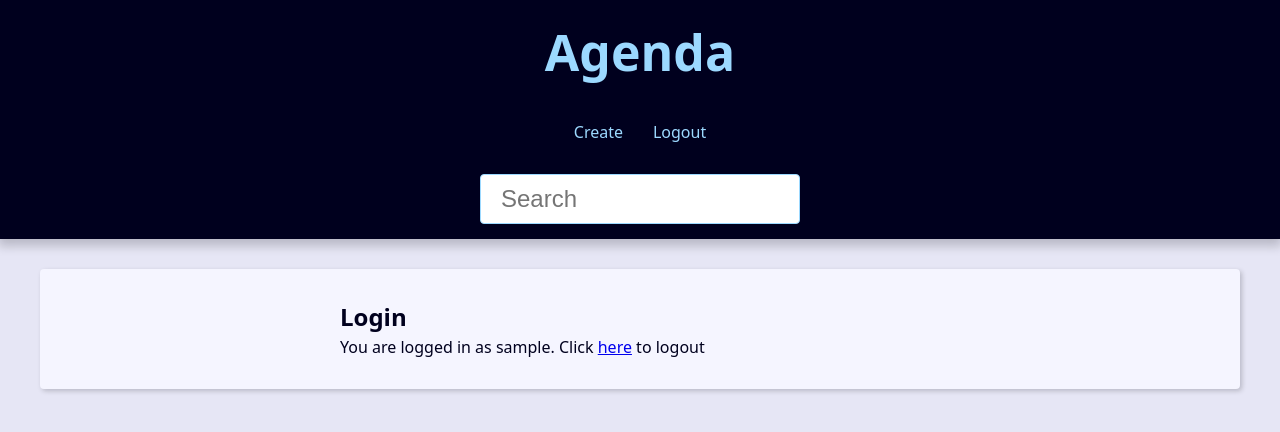
After one commit to RafaelHGOliveira/agenda, a Django app: page /user/login/ in a window 1280 px wide. The commit adds this page. Shown: the top 432 px of the page. Run offline with Django 4.2, Linux system fonts and the light colour scheme; the visitor is signed in with stand-in values (Sample User, id 1).

Commit message:
login and logout user

```diff
--- a/base_templates/global/partials/_header.html
+++ b/base_templates/global/partials/_header.html
@@ -6,8 +6,20 @@
     </h1>
     <nav class="menu">
         <ul class="menu-list">
+            {% if user.is_authenticated %}
             <li class="menu-item">
-                <a href="" class="menu-link">
+                <a href="{% url 'contact:create' %}" class="menu-link">
+                    Create
+                </a>
+            </li>
+            <li class="menu-item">
+                <a href="{% url 'contact:logout' %}" class="menu-link">
+                    Logout
+                </a>
+            </li>
+            {% else %}
+            <li class="menu-item">
+                <a href="{% url 'contact:login' %}" class="menu-link">
                     Login
                 </a>
             </li>
@@ -15,11 +27,10 @@
                 <a href="{% url 'contact:register' %}" class="menu-link">
                     Register
                 </a>
-            <li class="menu-item">
-                <a href="{% url 'contact:create' %}" class="menu-link">
-                    Create
-                </a>
             </li>
+            {% endif %}
+
+
         </ul>
     </nav>
 
--- /dev/null
+++ b/contact/templates/contact/login.html
@@ -0,0 +1,21 @@
+{% extends 'global/base.html' %}
+{% block content %}
+
+  <div class="form-wrapper">
+
+    <h2>Login</h2>
+
+    {% if user.is_authenticated %}
+      <p>
+        You are logged in as {{ user.username }}.
+        Click <a href="{% url 'contact:logout' %}">here</a>
+        to logout
+      </p>
+    {% else %}
+      {% include 'contact/partials/_user-form.html' %}
+    {% endif %}
+
+
+    </div>
+
+{% endblock content %}
--- a/contact/urls.py
+++ b/contact/urls.py
@@ -15,4 +15,6 @@ urlpatterns = [
 
     # user
     path('user/create/', views.register, name='register'),
+    path('user/login/', views.login_view, name='login'),
+    path('user/logout/', views.logout_view, name='logout'),
 ]
--- a/contact/views/user_forms.py
+++ b/contact/views/user_forms.py
@@ -1,10 +1,14 @@
 from django.shortcuts import render, redirect
+from django.contrib import messages
 from contact.forms import RegisterForm
-from django.contrib import messages
+from django.contrib.auth.forms import AuthenticationForm
+from django.contrib import auth
 
 
 def register(request):
-    form = RegisterForm()
+
+    if request.method == 'GET':
+        form = RegisterForm()
 
 
     if request.method == 'POST':
@@ -28,3 +32,43 @@ def register(request):
         'contact/register.html',
         context,
     )
+
+
+def login_view(request):
+
+    if request.method == 'GET':
+        form = AuthenticationForm(request)
+
+    if request.method == 'POST':
+        form = AuthenticationForm(
+            request,
+            data=request.POST
+        )
+
+        if form.is_valid():
+            user = form.get_user()
+            auth.login(request, user)
+            messages.success(
+                request,
+                'Logged in',
+            )
+            return redirect('contact:index')
+        else:
+            messages.error(
+                request,
+                'Username or Password invalid',
+            )
+
+    context = {
+        'form': form,
+    }
+
+    return render(
+        request,
+        'contact/login.html',
+        context,
+    )
+
+def logout_view(request):
+    auth.logout(request)
+    return redirect('contact:login')
```
Also changed, not shown: contact/templates/contact/partials/_user-form.html (added, +31 -0 lines), contact/templates/contact/register.html (+1 -30 lines).
